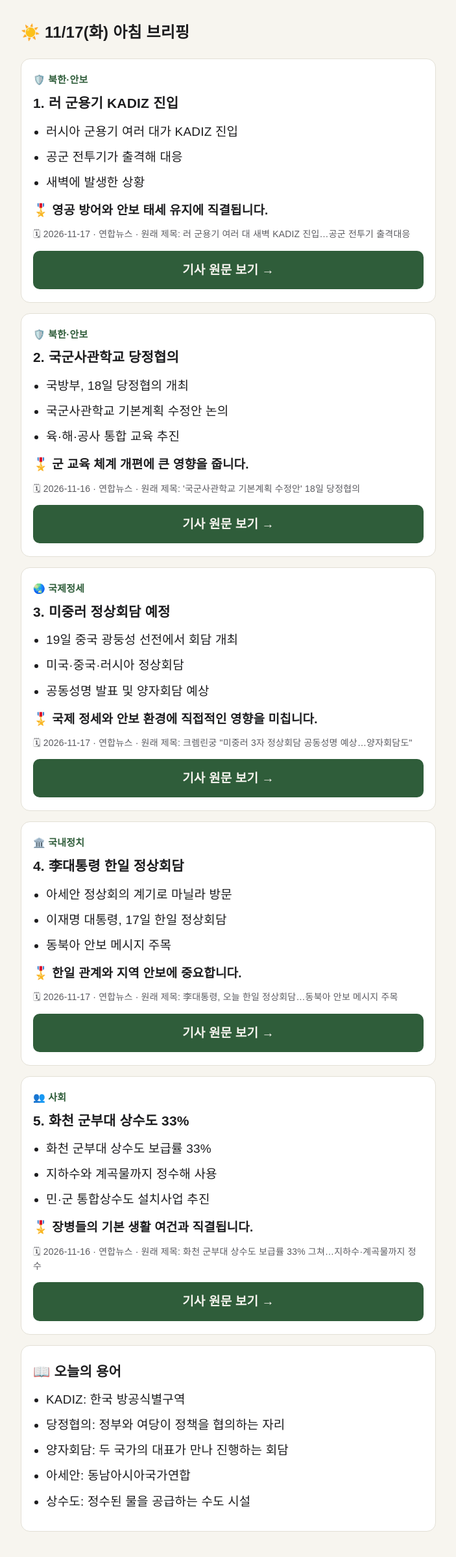
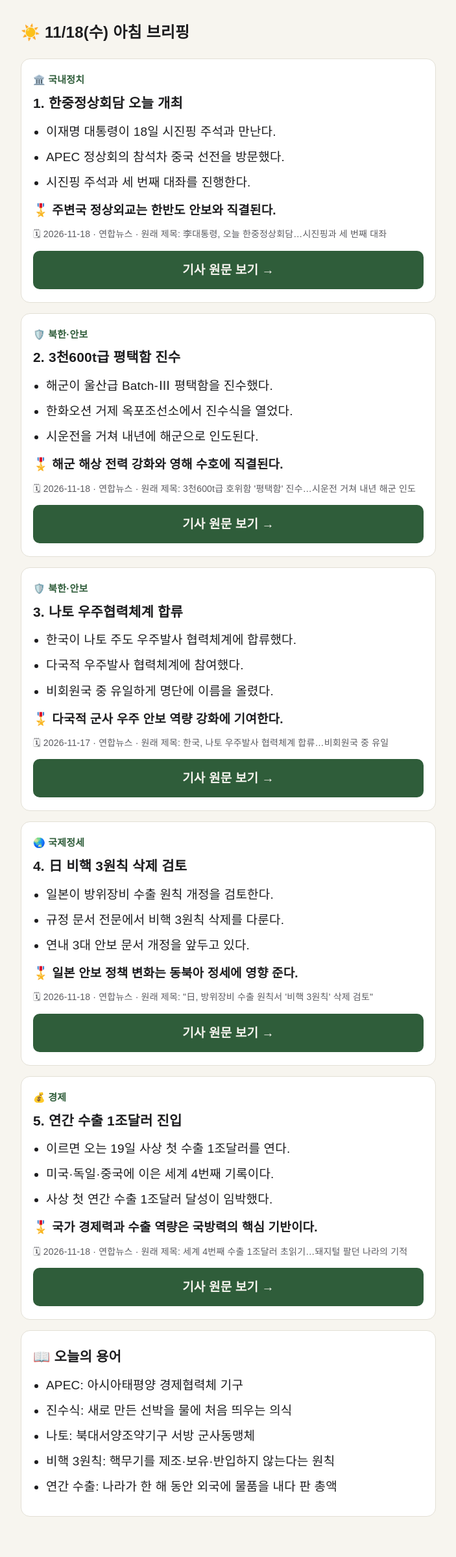
Before and after one commit to jyynet03/military-news-bot, a plain HTML site: page docs/index.html in a window 1280 px wide. Shown: the whole page at 65% size, without its empty margins (288-991 px from the left). Drawn offline with Linux system fonts and the light colour scheme.

Commit message:
기록: 2026-11-18 브리핑

```diff
--- a/data/state.json
+++ b/data/state.json
@@ -1,12 +1,12 @@
 {
   "gemini_usage": {
-    "date": "2026-11-17",
+    "date": "2026-11-18",
     "calls": 2
   },
   "kakao_refresh": {
     "fp": "74fdaf00",
     "first_seen": "2026-11-11"
   },
-  "last_sent_date": "2026-11-17",
-  "last_sent_at": "11:05:50"
+  "last_sent_date": "2026-11-18",
+  "last_sent_at": "10:22:49"
 }
--- a/docs/index.html
+++ b/docs/index.html
@@ -1,7 +1,7 @@
 <!doctype html>
 <html lang="ko"><head><meta charset="utf-8">
 <meta name="viewport" content="width=device-width,initial-scale=1">
-<title>아침 브리핑 2026-11-17</title>
+<title>아침 브리핑 2026-11-18</title>
 <style>
 :root{--bg:#f7f5ef;--card:#fff;--ink:#1d1d1f;--sub:#5b5b60;--acc:#2f5d3a;--line:#e3e0d6}
 @media (prefers-color-scheme:dark){:root{--bg:#16181a;--card:#202326;--ink:#ececec;--sub:#a5a8ad;--acc:#8fc79b;--line:#33373b}}
@@ -14,40 +14,40 @@ h1{font-size:24px;margin:8px 0 18px} h2{font-size:21px;line-height:1.5;margin:6p
 .btn{display:block;text-align:center;background:var(--acc);color:var(--bg);text-decoration:none;font-weight:700;padding:12px;border-radius:10px}
 .warn{background:#fff3cd;color:#5c4400;padding:10px 14px;border-radius:10px;font-size:16px}
 </style></head><body><main>
-<h1>☀️ 11/17(화) 아침 브리핑</h1>
+<h1>☀️ 11/18(수) 아침 브리핑</h1>
 <section class="card">
-  <div class="cat">🛡️ 북한·안보</div>
-  <h2>1. 러 군용기 KADIZ 진입</h2>
-  <ul><li>러시아 군용기 여러 대가 KADIZ 진입</li><li>공군 전투기가 출격해 대응</li><li>새벽에 발생한 상황</li></ul><p class="why">🎖️ 영공 방어와 안보 태세 유지에 직결됩니다.</p>
-  <p class="meta">🗓 2026-11-17 · 연합뉴스 · 원래 제목: 러 군용기 여러 대 새벽 KADIZ 진입…공군 전투기 출격대응</p>
-  <a class="btn" href="https://www.yna.co.kr/view/AKR20261117014400504" target="_blank" rel="noopener">기사 원문 보기 →</a>
+  <div class="cat">🏛️ 국내정치</div>
+  <h2>1. 한중정상회담 오늘 개최</h2>
+  <ul><li>이재명 대통령이 18일 시진핑 주석과 만난다.</li><li>APEC 정상회의 참석차 중국 선전을 방문했다.</li><li>시진핑 주석과 세 번째 대좌를 진행한다.</li></ul><p class="why">🎖️ 주변국 정상외교는 한반도 안보와 직결된다.</p>
+  <p class="meta">🗓 2026-11-18 · 연합뉴스 · 원래 제목: 李대통령, 오늘 한중정상회담…시진핑과 세 번째 대좌</p>
+  <a class="btn" href="https://www.yna.co.kr/view/AKR20261118045700001" target="_blank" rel="noopener">기사 원문 보기 →</a>
 </section>
 <section class="card">
   <div class="cat">🛡️ 북한·안보</div>
-  <h2>2. 국군사관학교 당정협의</h2>
-  <ul><li>국방부, 18일 당정협의 개최</li><li>국군사관학교 기본계획 수정안 논의</li><li>육·해·공사 통합 교육 추진</li></ul><p class="why">🎖️ 군 교육 체계 개편에 큰 영향을 줍니다.</p>
-  <p class="meta">🗓 2026-11-16 · 연합뉴스 · 원래 제목: &#x27;국군사관학교 기본계획 수정안&#x27; 18일 당정협의</p>
-  <a class="btn" href="https://www.yna.co.kr/view/AKR20261116162700504" target="_blank" rel="noopener">기사 원문 보기 →</a>
+  <h2>2. 3천600t급 평택함 진수</h2>
+  <ul><li>해군이 울산급 Batch-Ⅲ 평택함을 진수했다.</li><li>한화오션 거제 옥포조선소에서 진수식을 열었다.</li><li>시운전을 거쳐 내년에 해군으로 인도된다.</li></ul><p class="why">🎖️ 해군 해상 전력 강화와 영해 수호에 직결된다.</p>
+  <p class="meta">🗓 2026-11-18 · 연합뉴스 · 원래 제목: 3천600t급 호위함 &#x27;평택함&#x27; 진수…시운전 거쳐 내년 해군 인도</p>
+  <a class="btn" href="https://www.yna.co.kr/view/AKR20261118044300504" target="_blank" rel="noopener">기사 원문 보기 →</a>
+</section>
+<section class="card">
+  <div class="cat">🛡️ 북한·안보</div>
+  <h2>3. 나토 우주협력체계 합류</h2>
+  <ul><li>한국이 나토 주도 우주발사 협력체계에 합류했다.</li><li>다국적 우주발사 협력체계에 참여했다.</li><li>비회원국 중 유일하게 명단에 이름을 올렸다.</li></ul><p class="why">🎖️ 다국적 군사 우주 안보 역량 강화에 기여한다.</p>
+  <p class="meta">🗓 2026-11-17 · 연합뉴스 · 원래 제목: 한국, 나토 우주발사 협력체계 합류…비회원국 중 유일</p>
+  <a class="btn" href="https://www.yna.co.kr/view/AKR20261117133700504" target="_blank" rel="noopener">기사 원문 보기 →</a>
 </section>
 <section class="card">
   <div class="cat">🌏 국제정세</div>
-  <h2>3. 미중러 정상회담 예정</h2>
-  <ul><li>19일 중국 광둥성 선전에서 회담 개최</li><li>미국·중국·러시아 정상회담</li><li>공동성명 발표 및 양자회담 예상</li></ul><p class="why">🎖️ 국제 정세와 안보 환경에 직접적인 영향을 미칩니다.</p>
-  <p class="meta">🗓 2026-11-17 · 연합뉴스 · 원래 제목: 크렘린궁 &quot;미중러 3자 정상회담 공동성명 예상…양자회담도&quot;</p>
-  <a class="btn" href="https://www.yna.co.kr/view/AKR20261117000800109" target="_blank" rel="noopener">기사 원문 보기 →</a>
+  <h2>4. 日 비핵 3원칙 삭제 검토</h2>
+  <ul><li>일본이 방위장비 수출 원칙 개정을 검토한다.</li><li>규정 문서 전문에서 비핵 3원칙 삭제를 다룬다.</li><li>연내 3대 안보 문서 개정을 앞두고 있다.</li></ul><p class="why">🎖️ 일본 안보 정책 변화는 동북아 정세에 영향 준다.</p>
+  <p class="meta">🗓 2026-11-18 · 연합뉴스 · 원래 제목: &quot;日, 방위장비 수출 원칙서 &#x27;비핵 3원칙&#x27; 삭제 검토&quot;</p>
+  <a class="btn" href="https://www.yna.co.kr/view/AKR20261118046000073" target="_blank" rel="noopener">기사 원문 보기 →</a>
 </section>
 <section class="card">
-  <div class="cat">🏛️ 국내정치</div>
-  <h2>4. 李대통령 한일 정상회담</h2>
-  <ul><li>아세안 정상회의 계기로 마닐라 방문</li><li>이재명 대통령, 17일 한일 정상회담</li><li>동북아 안보 메시지 주목</li></ul><p class="why">🎖️ 한일 관계와 지역 안보에 중요합니다.</p>
-  <p class="meta">🗓 2026-11-17 · 연합뉴스 · 원래 제목: 李대통령, 오늘 한일 정상회담…동북아 안보 메시지 주목</p>
-  <a class="btn" href="https://www.yna.co.kr/view/AKR20261116167100001" target="_blank" rel="noopener">기사 원문 보기 →</a>
-</section>
-<section class="card">
-  <div class="cat">👥 사회</div>
-  <h2>5. 화천 군부대 상수도 33%</h2>
-  <ul><li>화천 군부대 상수도 보급률 33%</li><li>지하수와 계곡물까지 정수해 사용</li><li>민·군 통합상수도 설치사업 추진</li></ul><p class="why">🎖️ 장병들의 기본 생활 여건과 직결됩니다.</p>
-  <p class="meta">🗓 2026-11-16 · 연합뉴스 · 원래 제목: 화천 군부대 상수도 보급률 33% 그쳐…지하수·계곡물까지 정수</p>
-  <a class="btn" href="https://www.yna.co.kr/view/AKR20261116157600062" target="_blank" rel="noopener">기사 원문 보기 →</a>
-</section><section class="card"><h2>📖 오늘의 용어</h2><ul><li>KADIZ: 한국 방공식별구역</li><li>당정협의: 정부와 여당이 정책을 협의하는 자리</li><li>양자회담: 두 국가의 대표가 만나 진행하는 회담</li><li>아세안: 동남아시아국가연합</li><li>상수도: 정수된 물을 공급하는 수도 시설</li></ul></section>
+  <div class="cat">💰 경제</div>
+  <h2>5. 연간 수출 1조달러 진입</h2>
+  <ul><li>이르면 오는 19일 사상 첫 수출 1조달러를 연다.</li><li>미국·독일·중국에 이은 세계 4번째 기록이다.</li><li>사상 첫 연간 수출 1조달러 달성이 임박했다.</li></ul><p class="why">🎖️ 국가 경제력과 수출 역량은 국방력의 핵심 기반이다.</p>
+  <p class="meta">🗓 2026-11-18 · 연합뉴스 · 원래 제목: 세계 4번째 수출 1조달러 초읽기…돼지털 팔던 나라의 기적</p>
+  <a class="btn" href="https://www.yna.co.kr/view/AKR20261117142400003" target="_blank" rel="noopener">기사 원문 보기 →</a>
+</section><section class="card"><h2>📖 오늘의 용어</h2><ul><li>APEC: 아시아태평양 경제협력체 기구</li><li>진수식: 새로 만든 선박을 물에 처음 띄우는 의식</li><li>나토: 북대서양조약기구 서방 군사동맹체</li><li>비핵 3원칙: 핵무기를 제조·보유·반입하지 않는다는 원칙</li><li>연간 수출: 나라가 한 해 동안 외국에 물품을 내다 판 총액</li></ul></section>
 </main></body></html>
```
Also changed, not shown: data/history.json (+30 -0 lines), docs/2026-11-18.html (added, +53 -0 lines).
